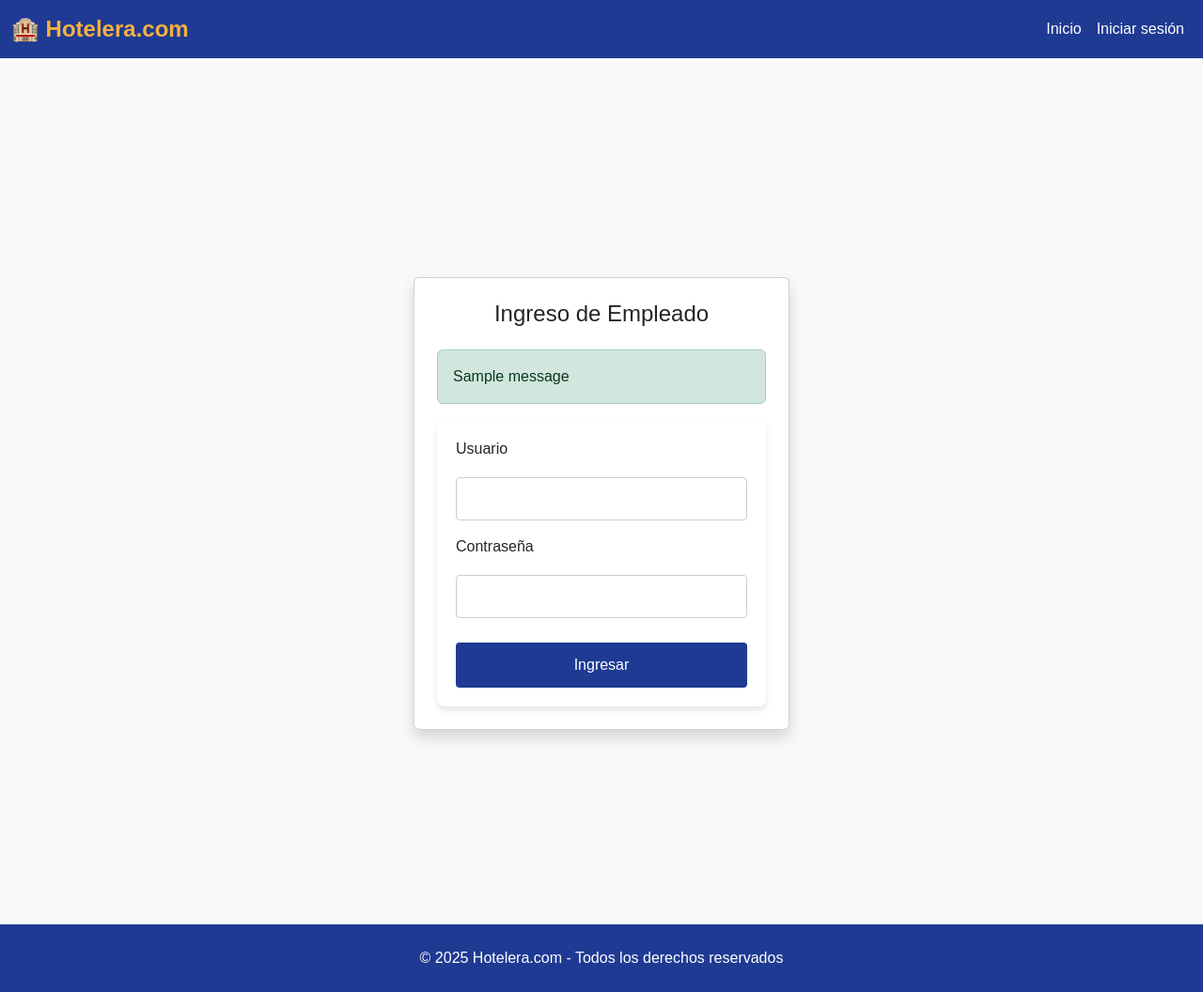
After one commit to elmerurbina/hotelera.com, a Django app: page /profiles/login-empleado/ in a window 1280 px wide. The commit adds this page. Shown: the whole page at 94% size. Run offline with Django 5.2, Linux system fonts and the light colour scheme; tables that the repository leaves empty hold one stand-in row (values such as "Sample post"); one stand-in notice (Sample message) is shown.

Commit message:
login para empleados added

```diff
--- a/services/profiles/urls.py
+++ b/services/profiles/urls.py
@@ -1,10 +1,11 @@
 # profiles/urls.py
 from django.contrib.auth.views import LogoutView
 from django.urls import path
-from .views import LoginView, RegistroUsuarioView, RegistroEmpleadoView
+from .views import LoginView, RegistroUsuarioView, RegistroEmpleadoView, LoginEmpleadoView
 
 urlpatterns = [
     path('login/', LoginView.as_view(), name='login'),
+    path('login-empleado/', LoginEmpleadoView.as_view(), name='login_empleado'),
     path('registro/', RegistroUsuarioView.as_view(), name='registro_usuario'),
     path('registro-empleado/', RegistroEmpleadoView.as_view(), name='registro_empleado'),
     path('logout/', LogoutView.as_view(), name='logout'),
--- a/services/profiles/views.py
+++ b/services/profiles/views.py
@@ -75,4 +75,21 @@ class RegistroEmpleadoView(View):
         )
 
         Empleado.objects.create(user=empleado_user, hotel=request.user)
-        return redirect('admin:index')
+        return redirect('home')
+
+
+class LoginEmpleadoView(View):
+    def get(self, request):
+        return render(request, 'auth/login_empleado.html')
+
+    def post(self, request):
+        username = request.POST.get('username')
+        password = request.POST.get('password')
+
+        user = authenticate(request, username=username, password=password)
+
+        if user and Empleado.objects.filter(user=user).exists():
+            login(request, user)
+            return redirect('reservas')  # Nombre de la URL que redirige al panel de reservas
+        else:
+            return render(request, 'auth/login_empleado.html', {'error': 'Credenciales inválidas o no autorizado como empleado'})
--- a/templates/auth/login.html
+++ b/templates/auth/login.html
@@ -33,5 +33,6 @@
     </form>
 
     <!-- Enlace a la página de registro de usuario -->
-    <p>¿No tienes cuenta? <a href="{% url 'registro_usuario' %}">Crear cuenta</a></p>
+    <p>¿No tienes cuenta? <a href="{% url 'registro_usuario' %}">Crear cuenta</a></p> <br>
+    <p>¿Eres parte del staff de un hotel? <a href="{% url 'login_empleado' %}">Inicia sesion como empleado</a></p>
 {% endblock %}
--- /dev/null
+++ b/templates/auth/login_empleado.html
@@ -0,0 +1,47 @@
+{% extends 'base.html' %}
+{% load static %}
+
+{% block content %}
+<div class="container d-flex align-items-center justify-content-center vh-100">
+    <div class="card p-4 shadow" style="width: 100%; max-width: 400px;">
+        <h4 class="mb-4 text-center">Ingreso de Empleado</h4>
+        {% if messages %}
+        <div class="alert-container">
+            {% for message in messages %}
+                <div class="alert alert-{{ message.tags }}" role="alert">
+                    {{ message }}
+                </div>
+            {% endfor %}
+        </div>
+    {% endif %}
+
+    {% if error %}
+        <div class="alert alert-danger">
+            {{ error }}
+        </div>
+    {% endif %}
+
+
+        {% if error %}
+            <div class="alert alert-danger" role="alert">{{ error }}</div>
+        {% endif %}
+
+        <form method="post">
+            {% csrf_token %}
+            <div class="mb-3">
+                <label for="username" class="form-label">Usuario</label>
+                <input type="text" class="form-control" name="username" required>
+            </div>
+
+            <div class="mb-3">
+                <label for="password" class="form-label">Contraseña</label>
+                <input type="password" class="form-control" name="password" required>
+            </div>
+
+            <div class="d-grid">
+                <button type="submit">Ingresar</button>
+            </div>
+        </form>
+    </div>
+</div>
+{% endblock %}
--- a/templates/auth/registro_empleado.html
+++ b/templates/auth/registro_empleado.html
@@ -15,4 +15,5 @@
 
   <button type="submit">Registrar empleado</button>
 </form>
+     <p>¿Ya no es parte de tu staff? <a href="">Eliminar Empleado</a></p> <br>
 {% endblock %}
```
